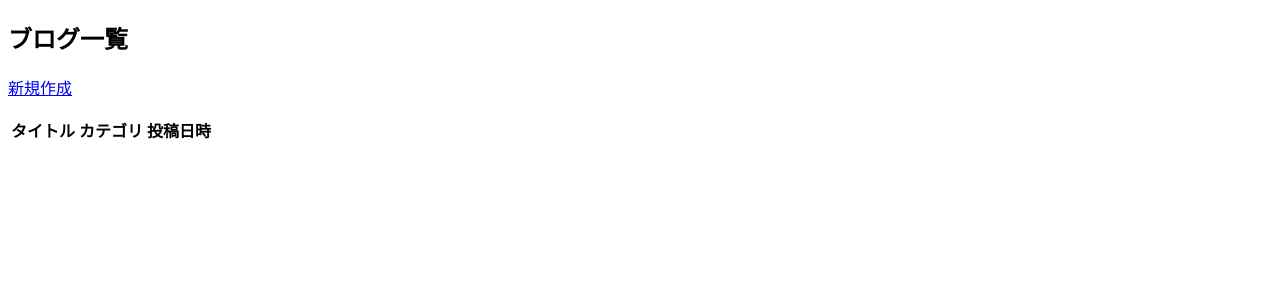
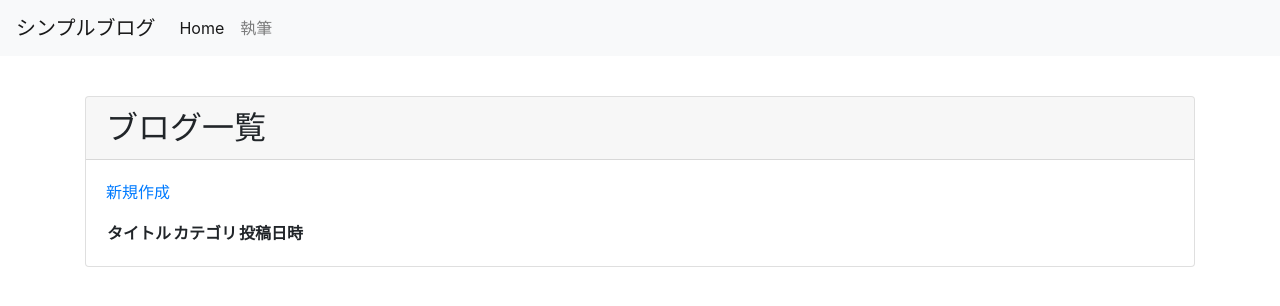
Before and after one commit to PWuttam/blog_php, a PHP site: page / in a window 1280 px wide. Shown: the top 306 px of the page. Run offline with PHP 8.4, Linux system fonts and the light colour scheme; data that the repository does not hold is empty.

Commit message:
ブートストラップ導入

```diff
--- a/index.php
+++ b/index.php
@@ -18,12 +18,43 @@ function h($s) {
 <!DOCTYPE html>
 <html lang="ja">
 <head>
-  <meta charset="UTF-8">
-  <meta name="viewport" content="width=device-width, initial-scale=1.0">
+  <!-- Required meta tags -->
+  <meta charset="utf-8">
+  <meta name="viewport" content="width=device-width, initial-scale=1, shrink-to-fit=no">
+  <!-- Bootstrap CSS -->
+  <link rel="stylesheet" href="https://stackpath.bootstrapcdn.com/bootstrap/4.5.0/css/bootstrap.min.css" integrity="sha384-9aIt2nRpC12Uk9gS9baDl411NQApFmC26EwAOH8WgZl5MYYxFfc+NcPb1dKGj7Sk" crossorigin="anonymous">
   <title>ブログ一覧</title>
 </head>
+<style>
+  div.container-m {
+    margin-top: 40px;
+  }
+</style>
 <body>
-  <h2>ブログ一覧</h2>
+
+  <!-- ヘッダーのナビゲーションバー -->
+  <nav class="navbar navbar-expand-lg navbar-light bg-light">
+    <a class="navbar-brand" href="#">シンプルブログ</a>
+    <button class="navbar-toggler" type="button" data-toggle="collapse" data-target="#navbarNav" aria-controls="navbarNav" aria-expanded="false" aria-label="Toggle navigation">
+      <span class="navbar-toggler-icon"></span>
+    </button>
+    <div class="collapse navbar-collapse" id="navbarNav">
+      <ul class="navbar-nav">
+        <li class="nav-item active">
+          <a class="nav-link" href="#">Home<span class="sr-only">(current)</span></a>
+        </li>
+        <li class="nav-item">
+          <a class="nav-link" href="/form.html">執筆</a>
+        </li>
+      </ul>
+    </div>
+  </nav>
+
+  <!-- メインコンテンツ -->
+  <div class="container container-m">
+    <div class="card">
+        <h2 class="card-header">ブログ一覧</h2>
+        <div class="card-body">
           <p><a href="/form.html">新規作成</a></p>
           <table>
             <tr>
@@ -43,5 +74,9 @@ function h($s) {
             </tr>
             <?php endforeach; ?>
           </table>
+        </div>
+    </div>
+  </div>
+
 </body>
 </html>
```
Also changed, not shown: detail.php (+27 -2 lines), form.html (+26 -2 lines), update_form.php (+25 -2 lines). Lines whose indentation alone changed are shown as unchanged.
